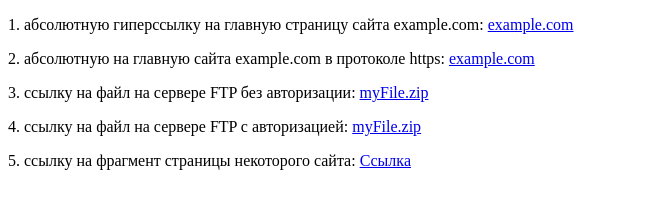
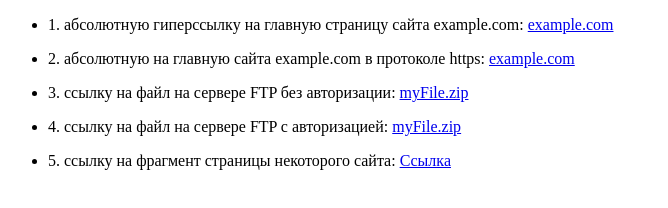
Before and after one commit to 1nfl1ght/vinogradov, a plain HTML site: page index.html in a window 1280 px wide. Shown: the whole page, without its empty margins (0-668 px from the left). Drawn offline with Linux system fonts and the light colour scheme.

Commit message:
Update index.html

```diff
--- a/index.html
+++ b/index.html
@@ -7,10 +7,22 @@
     <title>Практика</title>
 </head>
 <body>
-    <p>1. абсолютную гиперссылку на главную страницу сайта example.com: <a href="http://example.com/">example.com</a></p>
-    <p>2. абсолютную на главную сайта example.com в протоколе https: <a href="https://example.com/">example.com</a></p>
-    <p>3. ссылку на файл на сервере FTP без авторизации: <a href="ftp://example.com/myfile.zip">myFile.zip</a></p>
-    <p>4. ссылку на файл на сервере FTP с авторизацией: <a href="ftp://user:password@example.com/myfile.zip">myFile.zip</a></p>
-    <p>5. ссылку на фрагмент страницы некоторого сайта:  <a href="https://kubsu.ru/">Ссылка</a></p>
+    <ul>
+        <li>
+            <p>1. абсолютную гиперссылку на главную страницу сайта example.com: <a href="http://example.com/">example.com</a></p>
+        </li>
+        <li>
+            <p>2. абсолютную на главную сайта example.com в протоколе https: <a href="https://example.com/">example.com</a></p>
+        </li>
+        <li>
+            <p>3. ссылку на файл на сервере FTP без авторизации: <a href="ftp://example.com/myfile.zip">myFile.zip</a></p>
+        </li>
+        <li>
+            <p>4. ссылку на файл на сервере FTP с авторизацией: <a href="ftp://user:password@example.com/myfile.zip">myFile.zip</a></p>
+        </li>
+        <li>
+            <p>5. ссылку на фрагмент страницы некоторого сайта:  <a href="https://kubsu.ru/">Ссылка</a></p>
+        </li>
+    </ul>
 </body>
 </html>
```
